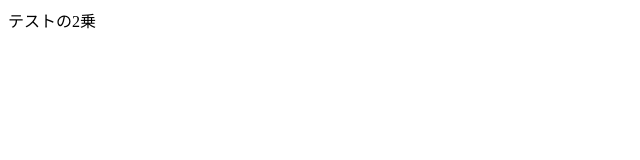
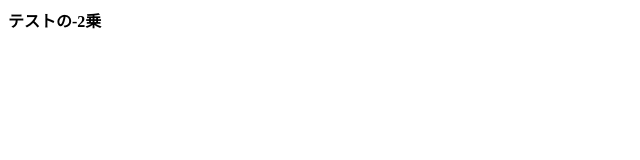
Before and after one commit to RyzYuuki/test, a plain HTML site: page index.html in a window 1280 px wide. Shown: the full height of the page, 0-640 px from the left. Drawn offline with Linux system fonts and the light colour scheme.

Commit message:
Update index.html

```diff
--- a/index.html
+++ b/index.html
@@ -5,6 +5,6 @@
     <title>タイトル</title>
   </head>
   <body>
-    テストの2乗
+    <strong>テストの-2乗</strong>
   </body>
 </head>
```
